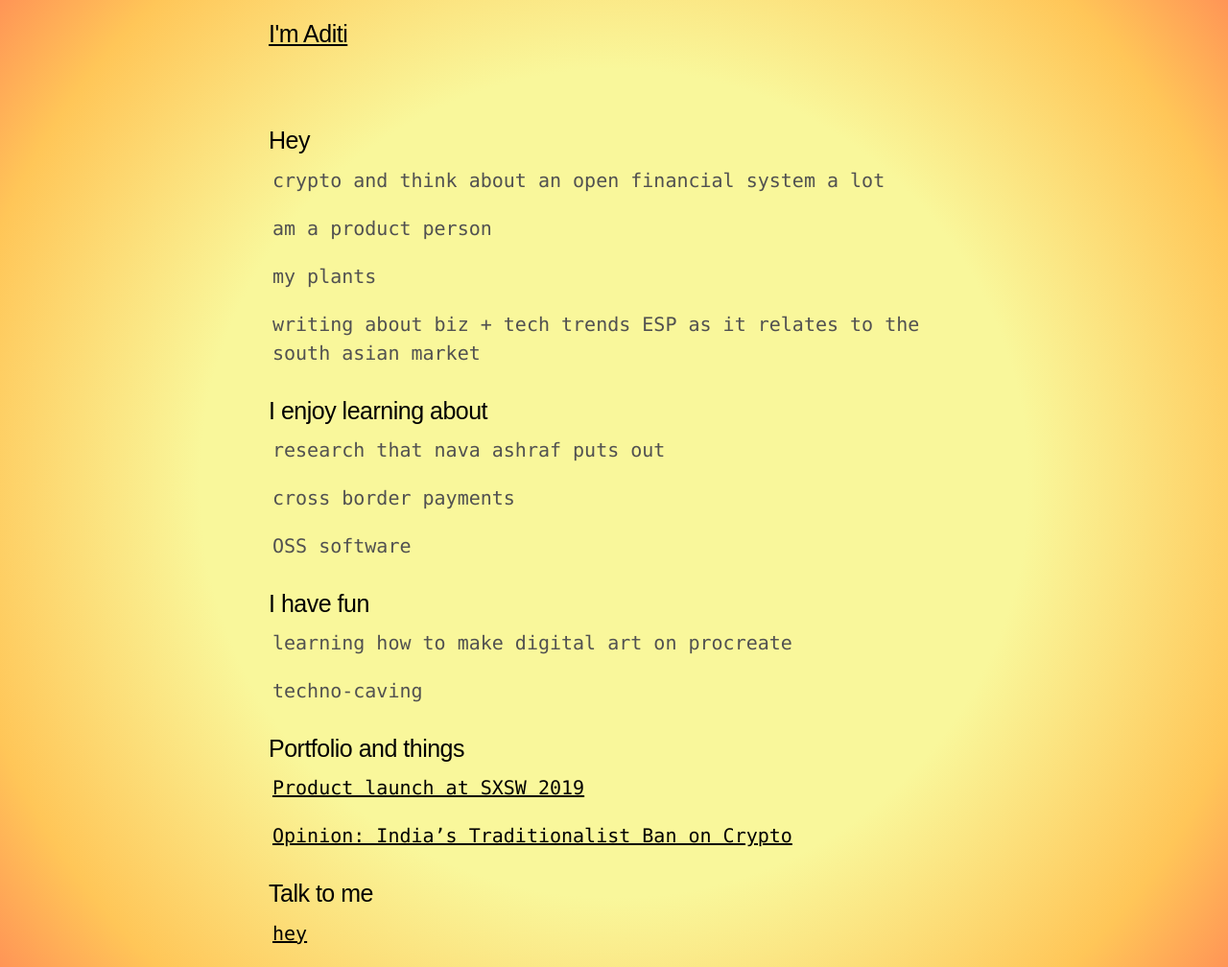
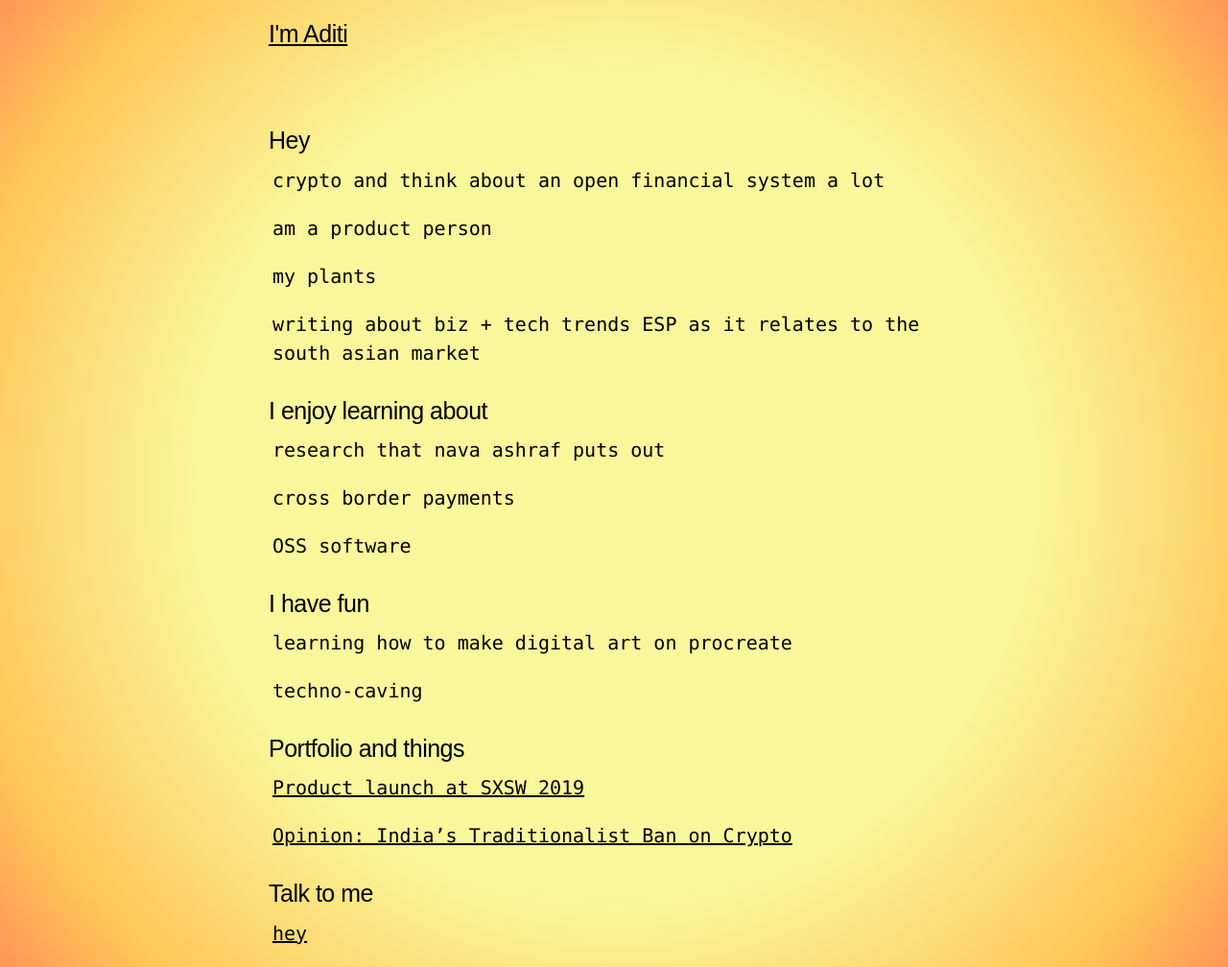
Before and after one commit to adeets-22/adeets-22.github.io, a Jekyll site: the page built from index.md, in a window 1280 px wide. Shown: the whole page at 96% size. Built offline with Jekyll 4.4.1, drawn with Linux system fonts in a browser that asks for light colours.

Commit message:
Update poole.css

```diff
--- a/public/css/poole.css
+++ b/public/css/poole.css
@@ -61,7 +61,7 @@ html {
 }
 
 body {
-  color: #515151;
+  color: #000000;
   -webkit-text-size-adjust: 100%;
       -ms-text-size-adjust: 100%;
 }
```
